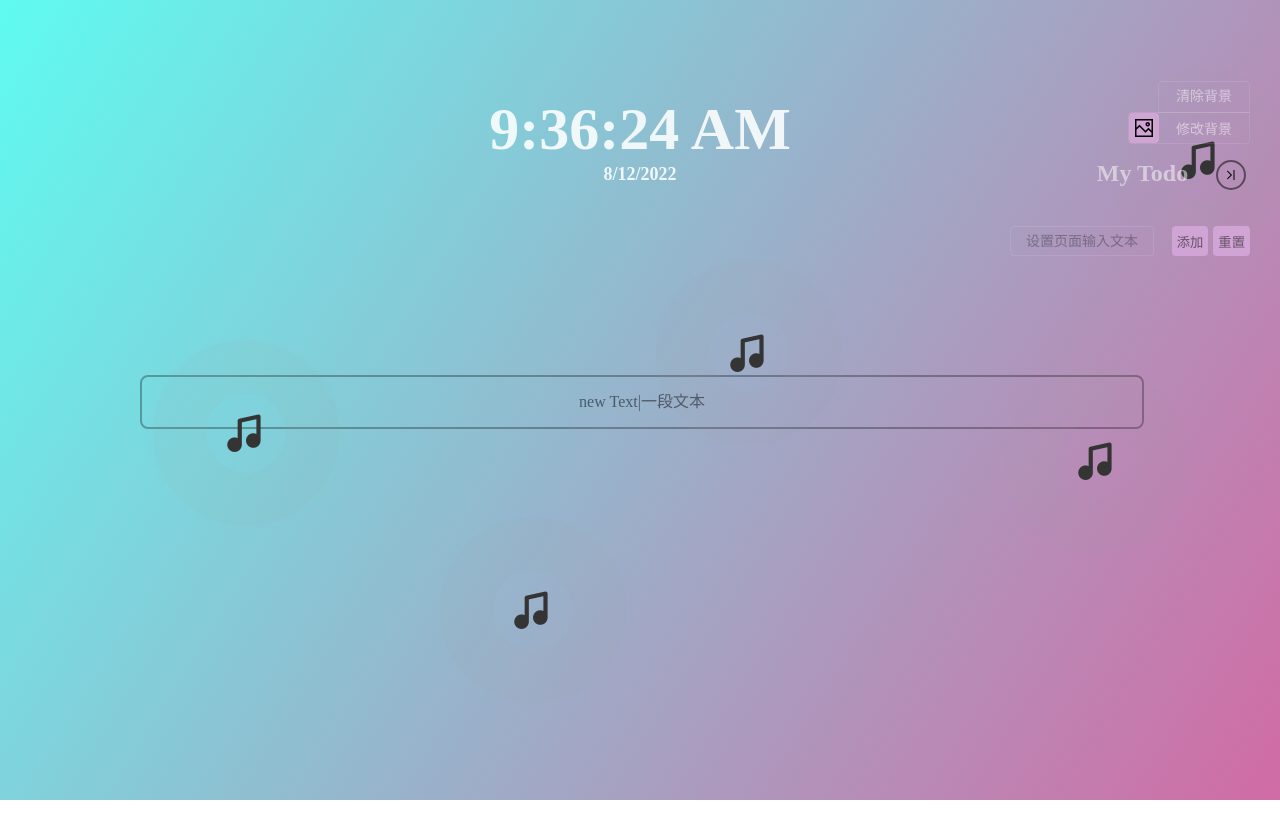
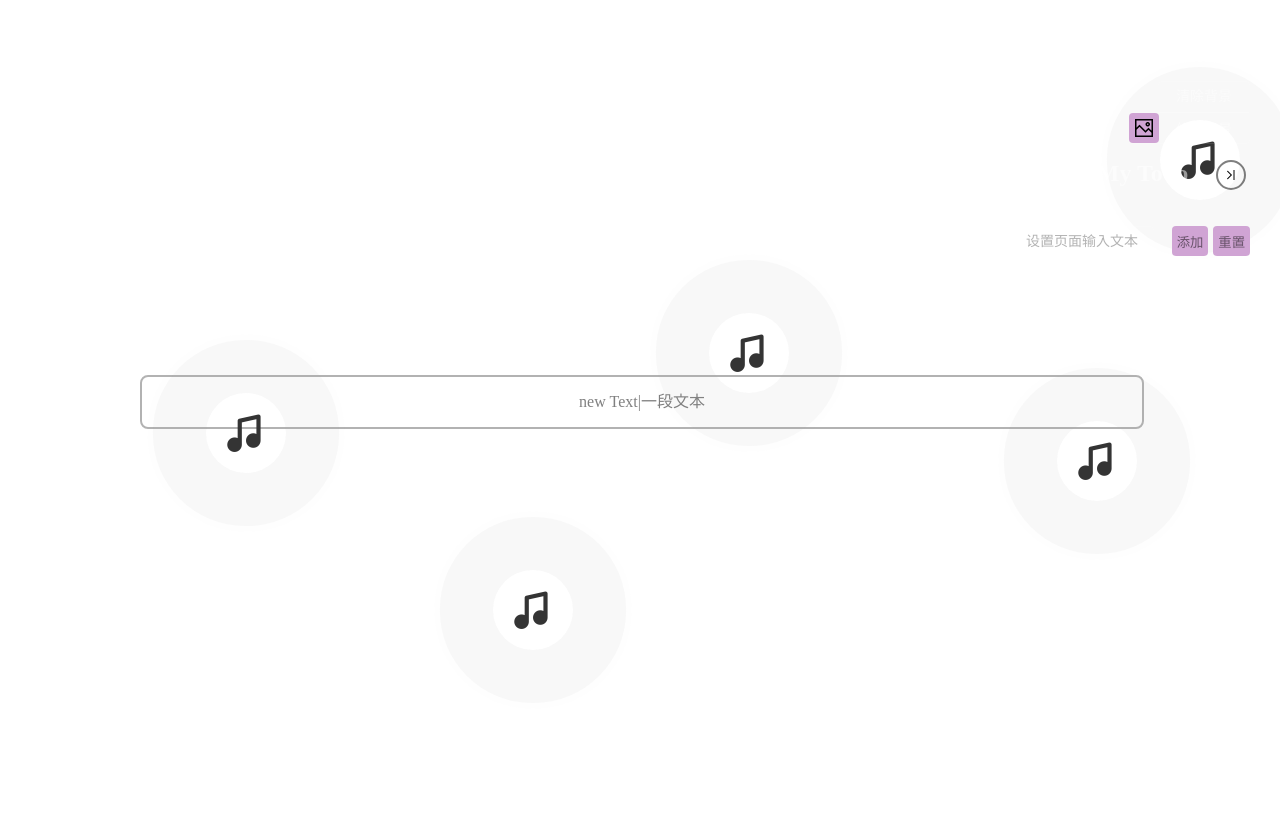
Before and after one commit to Enhydra-lutris-tl/musicproject, a Vue app: page / in a window 1280 px wide. Shown: the top 838 px of the page. Before the commit the page ends 800 px from the top, so only its background shows below. Built offline with nearby package versions, Linux system fonts and the light colour scheme.

Commit message:
增加自定义图片功能，优化canvas功能

```diff
--- a/src/components/MusicList.vue
+++ b/src/components/MusicList.vue
@@ -5,7 +5,7 @@
     <div class="newImageDelete" ref="newImageDelete" @click="newImageDeleted">清除背景</div>
     <i class="iconfont icon-icon-test2" @click="toImgInput"></i><span @click="toImgInput">修改背景</span></div>
   <img :src="imgSrc" alt="111111" id="img" ref="backImg" v-show="imgSrc" :style="{top:imgHeight*(topNumber/100)*-1 + 'px'}">
-  <canvas id="canvasBack"></canvas>
+  <canvas id="canvasBack" :style="{position:'absolute',transition:'top 0.5s',top:imgHeight*(topNumber/100)*-1 + 'px',left:'0'}"></canvas>
   <div class="dateList">
     <div class="nowTime">{{nowDate['nowTime']}}</div>
     <div class="nowDate">{{nowDate['nowDate']}}</div>
@@ -74,7 +74,7 @@ export default {
   name: "MusicList",
   data(){
     return{
-      topNumber:1,
+      topNumber:0,
       imgHeight:'',
       tipShow:false,
       nowDate: {nowTime:'',nowDate:''},
@@ -296,6 +296,7 @@ export default {
     toImgInput(){
       this.$refs.imageInput.click()
     },
+    // todo 更换壁纸后需要增加更新操作
     imgInput(){
       const file = this.$refs.imageInput.files[0]
       const fr = new FileReader()
@@ -318,19 +319,23 @@ export default {
     // 调整画布尺寸
     drawBack(cx,cy){
       var canvas = document.getElementById('canvasBack')
-      canvas.height = document.documentElement.clientHeight
       canvas.width = document.documentElement.clientWidth
+      canvas.height = canvas.width*this.imgRatio
+
       this.$refs.backImg.width = canvas.width
       this.$refs.backImg.height = canvas.width*this.imgRatio
-      this.imgHeight = canvas.width*this.imgRatio - canvas.height
+      // 可移动高度
+      this.imgHeight = canvas.width*this.imgRatio - document.documentElement.clientHeight
       var ctx = canvas.getContext('2d')
       // 清除画布内容，防止拉伸
       ctx.clearRect(0,0,canvas.width,canvas.height)
-      var grd = ctx.createLinearGradient(0,0,canvas.width,canvas.height,)
-      grd.addColorStop(0,'#5FFBF1')
-      grd.addColorStop(1,'#D16BA5')
-      ctx.fillStyle=grd;
-      ctx.fillRect(0,0,canvas.width,canvas.height)
+      // var grd = ctx.createLinearGradient(0,0,canvas.width,canvas.height,)
+      // grd.addColorStop(0,'#5FFBF1')
+      // grd.addColorStop(1,'#D16BA5')
+      // ctx.fillStyle=grd;
+      // ctx.fillRect(0,0,canvas.width,canvas.height)
+      var img = document.getElementById('img')
+      ctx.drawImage(img,0,0,canvas.width,canvas.height)
       var a = ctx.getImageData(cx,cy,1,1).data
       this.canvasColor = `rgba(${a[0] - 30},${a[1] - 20},${a[2] - 20},${a[3]})`
     },
@@ -593,7 +598,7 @@ export default {
   position: absolute;
   top: 0;
   left: 0;
-  z-index: 1;
+  z-index: -2;
   transition:top 0.3s;
 }
 .list{
@@ -799,6 +804,7 @@ export default {
 .rotate{
   transform-origin: calc(100% - 19px) 15px;
   transform: rotate(-90deg);
+  right:0;
 }
 .todoCardChecked{
   position: absolute;
```
Also changed, not shown: 1 other file (tests, documents, lock files or other folders).
